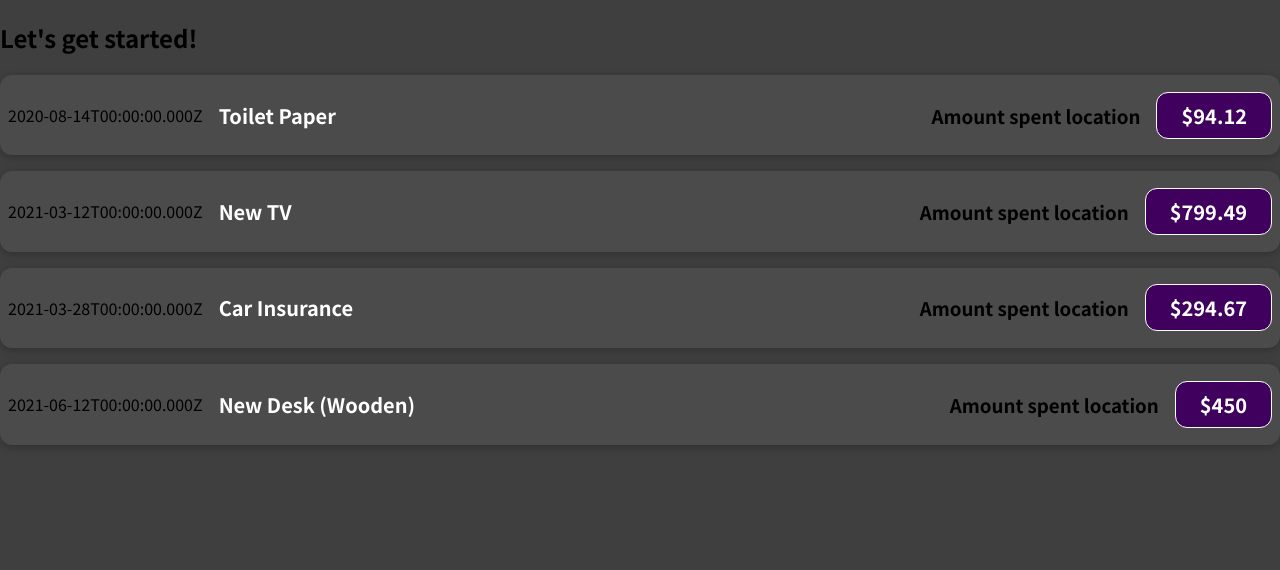
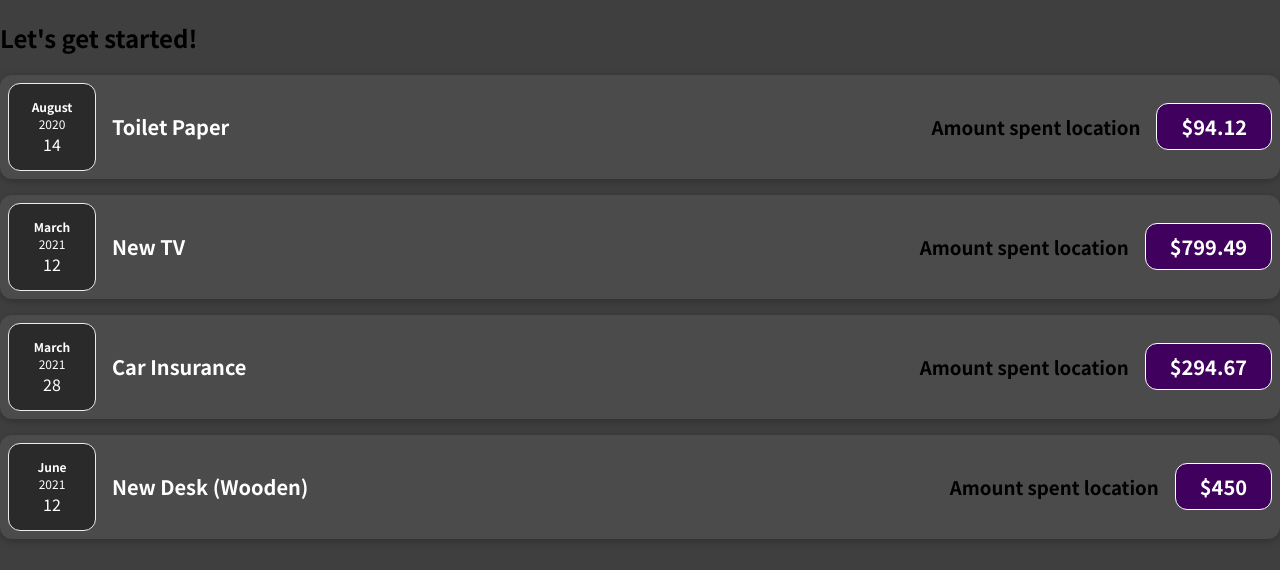
Before and after one commit to kowshi01/REACT, a JavaScript app: page / in a window 1280 px wide. Shown: the top 570 px of the page. Built offline with nearby package versions, Linux system fonts and the light colour scheme.

Commit message:
Making Components Smaller and Readable

```diff
--- /dev/null
+++ b/src/components/ExpenseDate.css
@@ -0,0 +1,26 @@
+.expense-date {
+    display: flex;
+    flex-direction: column;
+    width: 5.5rem;
+    height: 5.5rem;
+    border: 1px solid #ececec;
+    background-color: #2a2a2a;
+    color: white;
+    border-radius: 12px;
+    align-items: center;
+    justify-content: center;
+  }
+
+  .expense-date__month {
+    font-size: 0.75rem;
+    font-weight: bold;
+  }
+
+  .expense-date__year {
+    font-size: 0.75rem;
+  }
+
+  .expense-date__day {
+    font-size: 1.5rem;
+    font-weight: bold;
+  }
--- /dev/null
+++ b/src/components/ExpenseDate.js
@@ -0,0 +1,15 @@
+import './ExpenseDate.css';
+function ExpenseDate(props){
+    const month=props.date.toLocaleString('en-US',{month:'long'});
+    const date=props.date.toLocaleString('en-US',{day:'2-digit'});
+    const year=props.date.getFullYear();
+    return(
+    <div className='expense-date'>
+        <div className='expense-date__month'>{month}</div>
+        <div className='expense-date__year'>{year}</div>
+        <div className='expense-date__date'>{date}</div>
+
+    </div>
+    );
+}
+export default ExpenseDate;
--- /dev/null
+++ b/src/components/ExpenseDetails.js
@@ -0,0 +1,10 @@
+function ExpenseDetails(props){
+ return(
+    <div className="expense-item__description">
+        <h2>{props.title}</h2>
+        <h3>{props.location}</h3>
+        <div className="expense-item__price">${props.amount}</div>
+    </div>
+ );
+}
+export default ExpenseDetails;
--- a/src/components/ExpenseItem.js
+++ b/src/components/ExpenseItem.js
@@ -1,14 +1,13 @@
+import ExpenseDate from './ExpenseDate';
+import ExpenseDetails from './ExpenseDetails';
 import './ExpenseItem.css'
 function ExpenseItem(props) {
 
   return  (
   <div className="expense-item">
-    <div>{props.date.toISOString()}</div>
-    <div className="expense-item__description">
-        <h2>{props.title}</h2>
-        <h3>{props.location}</h3>
-        <div className="expense-item__price">${props.amount}</div>
-    </div>
+    <ExpenseDate date={props.date}/>
+    <ExpenseDetails title={props.title} location={props.location} amount={props.amount}/>
+
   </div>
   )
 }
```
